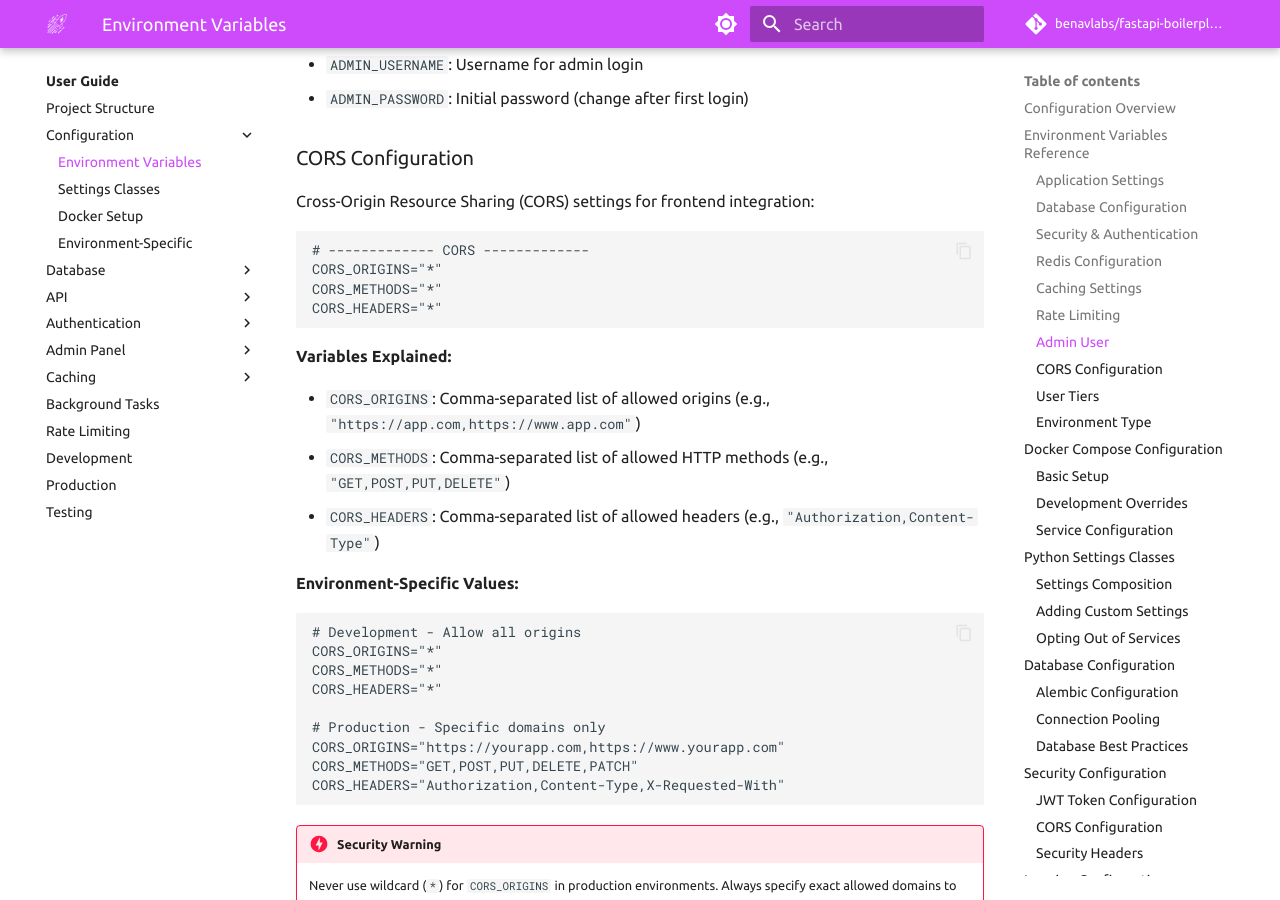
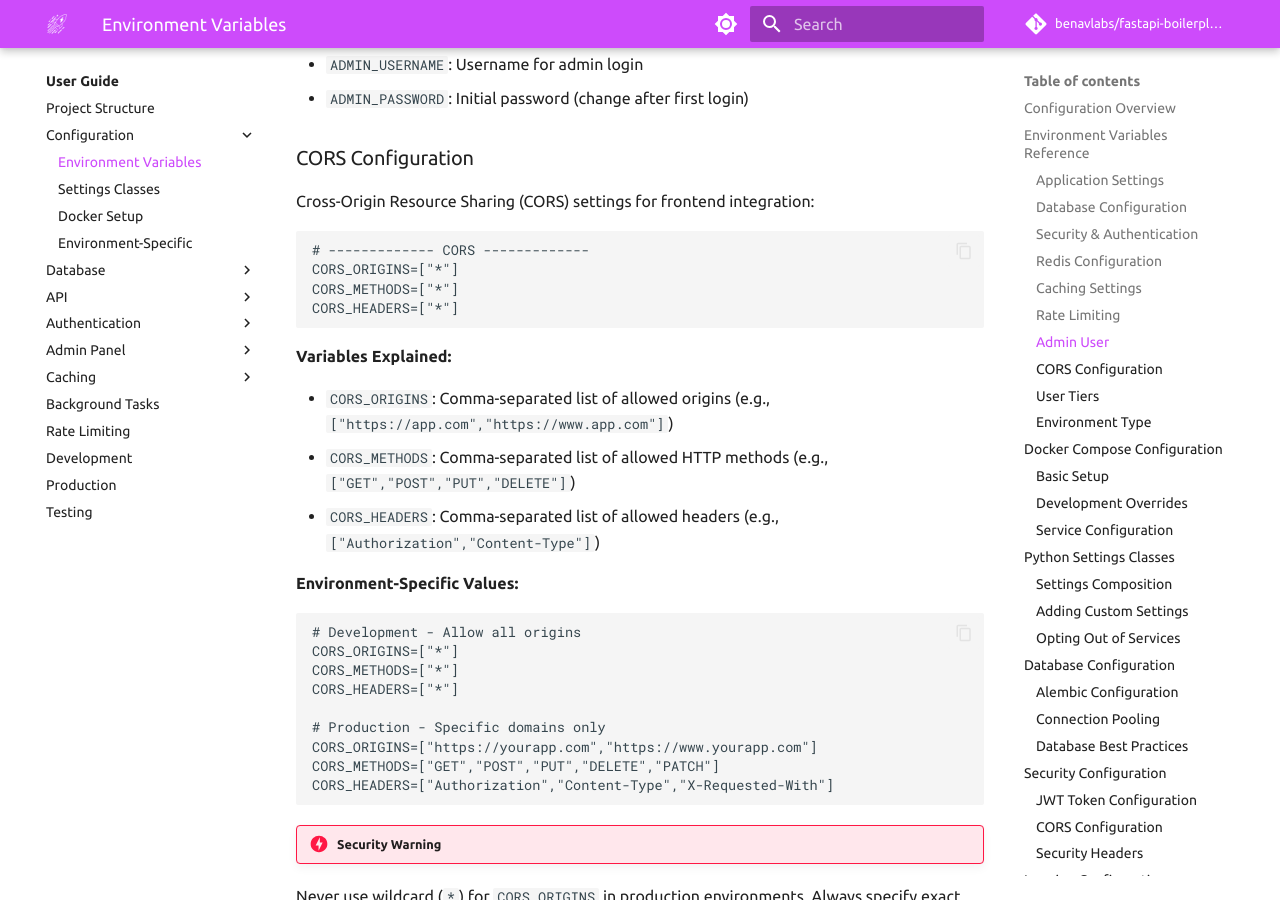
Before and after one commit to OfficialMoAdel/FastAPI-SAAS, an MkDocs documentation site: the page built from docs/user-guide/configuration/environment-variables.md, in a window 1280 px wide and 900 px high, scrolled down 3922 px. Built offline with MkDocs 1.6.1 and Material for MkDocs 9.7.7, drawn with Linux system fonts in a browser that asks for light colours; comment, search, counter and statistics services are not loaded; the version menu is left out.

````diff
--- a/docs/user-guide/configuration/environment-variables.md
+++ b/docs/user-guide/configuration/environment-variables.md
@@ -178,33 +178,33 @@ Cross-Origin Resource Sharing (CORS) settings for frontend integration:
 
 ```env
 # ------------- CORS -------------
-CORS_ORIGINS="*"
-CORS_METHODS="*"
-CORS_HEADERS="*"
+CORS_ORIGINS=["*"]
+CORS_METHODS=["*"]
+CORS_HEADERS=["*"]
 ```
 
 **Variables Explained:**
 
-- `CORS_ORIGINS`: Comma-separated list of allowed origins (e.g., `"https://app.com,https://www.app.com"`)
-- `CORS_METHODS`: Comma-separated list of allowed HTTP methods (e.g., `"GET,POST,PUT,DELETE"`)
-- `CORS_HEADERS`: Comma-separated list of allowed headers (e.g., `"Authorization,Content-Type"`)
+- `CORS_ORIGINS`: Comma-separated list of allowed origins (e.g., `["https://app.com","https://www.app.com"]`)
+- `CORS_METHODS`: Comma-separated list of allowed HTTP methods (e.g., `["GET","POST","PUT","DELETE"]`)
+- `CORS_HEADERS`: Comma-separated list of allowed headers (e.g., `["Authorization","Content-Type"]`)
 
 **Environment-Specific Values:**
 
 ```env
 # Development - Allow all origins
-CORS_ORIGINS="*"
-CORS_METHODS="*"
-CORS_HEADERS="*"
+CORS_ORIGINS=["*"]
+CORS_METHODS=["*"]
+CORS_HEADERS=["*"]
 
 # Production - Specific domains only
-CORS_ORIGINS="https://yourapp.com,https://www.yourapp.com"
-CORS_METHODS="GET,POST,PUT,DELETE,PATCH"
-CORS_HEADERS="Authorization,Content-Type,X-Requested-With"
+CORS_ORIGINS=["https://yourapp.com","https://www.yourapp.com"]
+CORS_METHODS=["GET","POST","PUT","DELETE","PATCH"]
+CORS_HEADERS=["Authorization","Content-Type","X-Requested-With"]
 ```
 
 !!! danger "Security Warning"
-    Never use wildcard (`*`) for `CORS_ORIGINS` in production environments. Always specify exact allowed domains to prevent unauthorized cross-origin requests.
+Never use wildcard (`*`) for `CORS_ORIGINS` in production environments. Always specify exact allowed domains to prevent unauthorized cross-origin requests.
 
 ### User Tiers
 
````
Also changed, not shown: docs/getting-started/configuration.md (+10 -13 lines), docs/user-guide/authentication/jwt-tokens.md (+1 -1 lines), docs/user-guide/configuration/environment-specific.md (+5 -5 lines), 2 other files.
